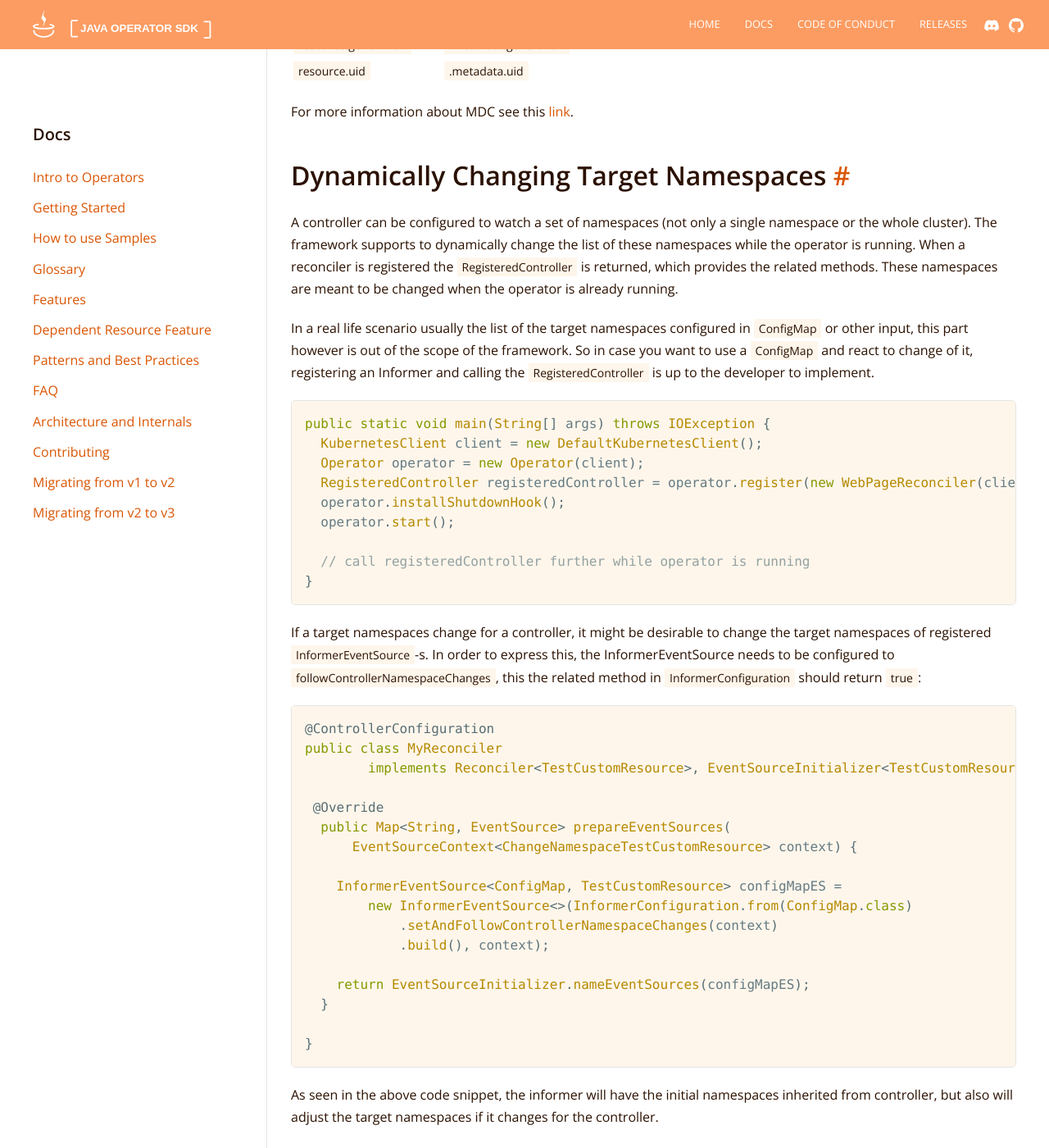
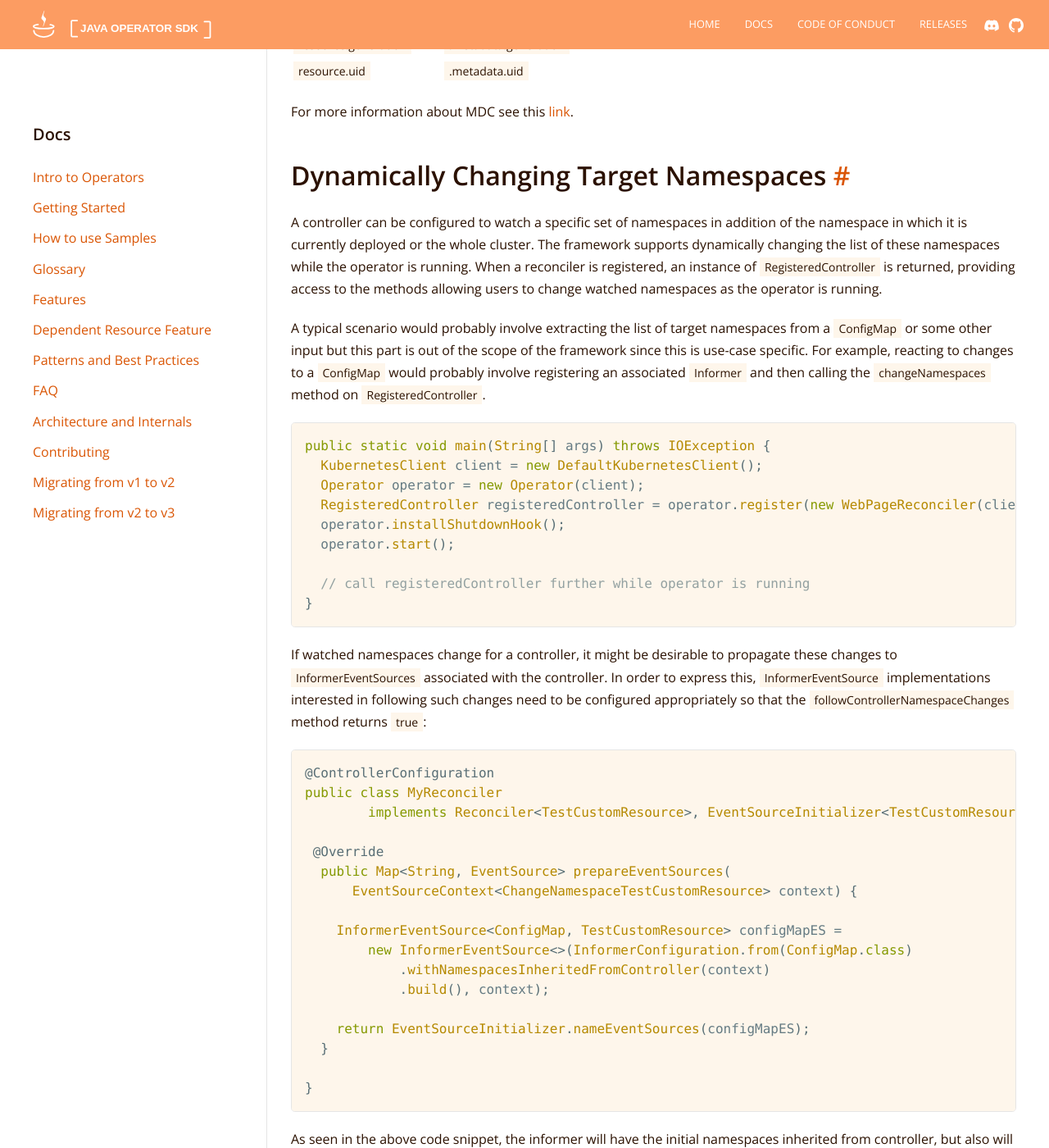
Before and after one commit to operator-framework/java-operator-sdk, a Jekyll site: the page built from docs/documentation/features.md, in a window 1280 px wide and 1400 px high, scrolled down 11146 px. Shown: the whole window at 82% size. Built offline with Jekyll 4.4.1, drawn with Linux system fonts in a browser that asks for light colours; nearby versions of some CDN libraries.

Commit message:
docs: clarify

````diff
--- a/docs/documentation/features.md
+++ b/docs/documentation/features.md
@@ -460,16 +460,19 @@ For more information about MDC see this [link](https://www.baeldung.com/mdc-in-l
 
 ## Dynamically Changing Target Namespaces
 
-A controller can be configured to watch a set of namespaces (not only a single namespace or the whole cluster).
-The framework supports to dynamically change the list of these namespaces while the operator is running.
-When a reconciler is registered the
-[`RegisteredController`](https://github.com/java-operator-sdk/java-operator-sdk/blob/ec37025a15046d8f409c77616110024bf32c3416/operator-framework-core/src/main/java/io/javaoperatorsdk/operator/RegisteredController.java#L5-L5)
-is returned, which provides the related methods. These namespaces are meant to be changed when the operator is already
-running.
+A controller can be configured to watch a specific set of namespaces in addition of the
+namespace in which it is currently deployed or the whole cluster. The framework supports
+dynamically changing the list of these namespaces while the operator is running.
+When a reconciler is registered, an instance of
+[`RegisteredController`](https://github.com/java-operator-sdk/java-operator-sdk/blob/ec37025a15046d8f409c77616110024bf32c3416/operator-framework-core/src/main/java/io/javaoperatorsdk/operator/RegisteredController.java#L5)
+is returned, providing access to the methods allowing users to change watched namespaces as the
+operator is running.
 
-In a real life scenario usually the list of the target namespaces configured in `ConfigMap` or other input,
-this part however is out of the scope of the framework. So in case you want to use a `ConfigMap` and react to change
-of it, registering an Informer and calling the `RegisteredController` is up to the developer to implement.
+A typical scenario would probably involve extracting the list of target namespaces from a
+`ConfigMap` or some other input but this part is out of the scope of the framework since this is
+use-case specific. For example, reacting to changes to a `ConfigMap` would probably involve
+registering an associated `Informer` and then calling the `changeNamespaces` method on
+`RegisteredController`.
 
 ```java
 
@@ -485,9 +488,10 @@ of it, registering an Informer and calling the `RegisteredController` is up to t
 
 ```
 
-If a target namespaces change for a controller, it might be desirable to change the target namespaces of registered
-`InformerEventSource`-s. In order to express this, the InformerEventSource needs to be configured to
-`followControllerNamespaceChanges`, this the related method in `InformerConfiguration` should return `true`:
+If watched namespaces change for a controller, it might be desirable to propagate these changes to
+`InformerEventSources` associated with the controller. In order to express this,
+`InformerEventSource` implementations interested in following such changes need to be
+configured appropriately so that the `followControllerNamespaceChanges` method returns `true`:
 
 ```java
 
@@ -501,7 +505,7 @@ public class MyReconciler
 
     InformerEventSource<ConfigMap, TestCustomResource> configMapES =
         new InformerEventSource<>(InformerConfiguration.from(ConfigMap.class)
-            .setAndFollowControllerNamespaceChanges(context)
+            .withNamespacesInheritedFromController(context)
             .build(), context);
 
     return EventSourceInitializer.nameEventSources(configMapES);
````
